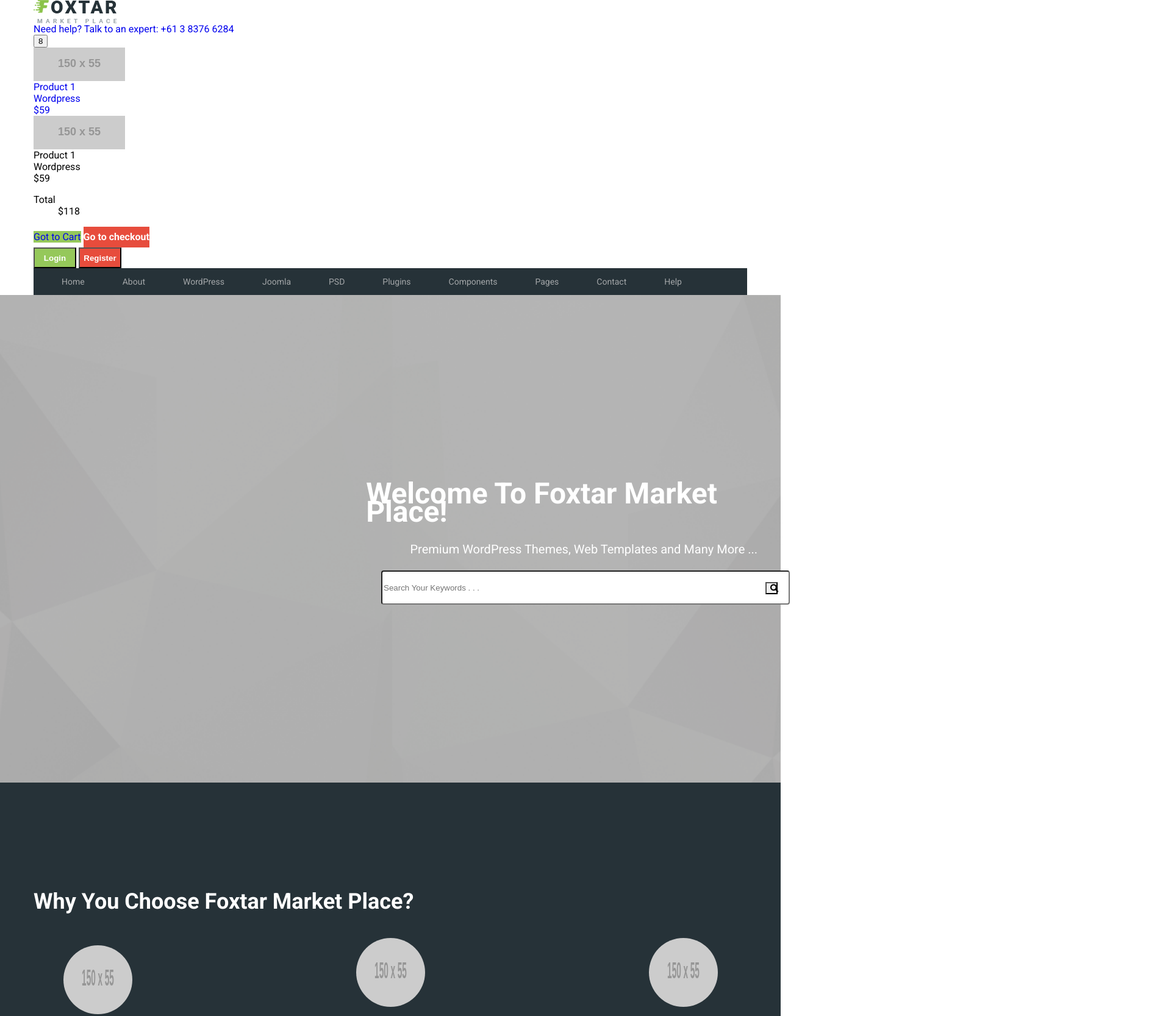
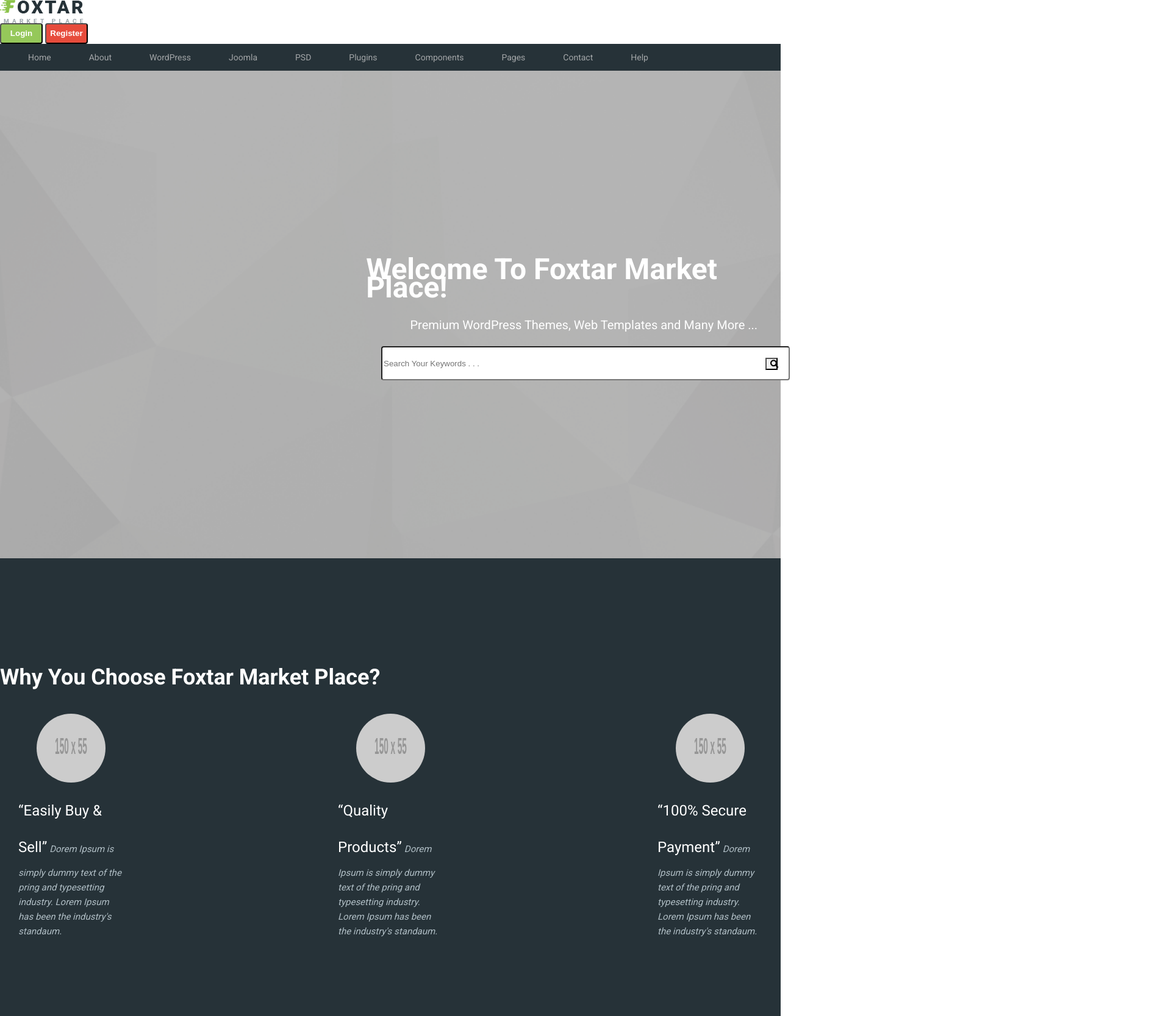
Before and after one commit to annaspas/online-store, a website: page src/home.html in a window 1280 px wide. Shown: the top 1667 px of the page at 61% size, 1920 px wide, since content can reach past the window. Drawn offline with nearby package versions, Linux system fonts and the light colour scheme; files that its build step writes are made by us from their sources; placeholder pictures from the web are drawn by us.

Commit message:
reformat/refactor

```diff
--- a/src/home.html
+++ b/src/home.html
@@ -16,50 +16,9 @@
             <div class="container">
                 <div class="header-top">
                     <span class="logo">
-                            <img src="images/logo.png" alt="foxstart market place" width="137">
+                        <img src="images/logo.png" alt="foxstart market place" width="137"/>
                     </span>
                     <div class="header_tools">
-                                <div class="header_call">
-                                    <a class="header_call-link" href="=tel:+61383766284"><span class="red">Need help?</span> Talk to an expert: +61 3 8376 6284</a>
-                                </div>
-                                <div class="header_dropdown">
-                                    <button class="header_dropdown-btns">
-                                        <span class="header_dropdown-count">8</span>
-                                    </button>
-                                <div class="header_dropdown-main">
-                                    <ul class="header_product-list">
-                                        <li class="header_product-item">
-                                            <a href="#" class="header_product">
-                                                <div class="header_product-img">
-                                                    <img src="https://via.placeholder.com/150/55/#d4d4d4/#d4d4d4" alt="image description">
-                                                </div>
-                                                <div class="header_product-info">
-                                                    <div class="header_product-title">Product 1</div>
-                                                    <div class="header_product-category">Wordpress</div>
-                                            <div class="header_product-price">$59</div>
-                                        </div>
-                                    </a>
-                                </li>
-                                <li class="header_product-item">
-                                    <a href="#" class="header_product"></a></li>
-                                        <div class="header_product-img">
-                                            <img src="https://via.placeholder.com/150/55/#d4d4d4/#d4d4d4" alt="image description">
-                                        </div>
-                                        <div class="header_product-info">
-                                            <div class="header_product-title">Product 1</div>
-                                            <div class="header_product-category">Wordpress</div>
-                                            <div class="header_product-price">$59</div>
-                                            </div>                                    </ul>
-                                <dl class="header_product-total">
-                                    <dt>Total</dt>
-                                    <dd>$118</dd>
-                                        </dl>
-                                        <div class="header_products-btns">
-                                            <a href="/" class="btn_base">Got to Cart</a>
-                                            <a href="/" class="btn btn_warn">Go to checkout</a>
-                                    </div>
-                                </div>
-                            </div>
                         <div class="header_btns">
                             <button class="btn btn_base btn--radius">Login</button>
                             <button class="btn btn_warn btn--radius">Register</button>
@@ -85,48 +44,50 @@
                 </div>
             </div>
         </header>
+
         <main class="main">
             <section class="section_hero">
-                    <div class="hero" id="bg" style="background-image: url('images/bg.png'); filter: grayscale(90%) ">
-                        <div class="container">
-                            <div class="hero_content">
+                <div class="hero" style="background-image: url('images/bg.png');">
                     <h1>Welcome To Foxtar Market Place!</h1>
                     <div class="hero_text">Premium WordPress Themes, Web Templates and Many More ...</div>
                     <div class="search-container">
                         <form action="/action_page.php">
-                                        <input class="input" type="text" placeholder="Search Your Keywords . . ." name="search">
-                                        <button class="btn_search" type="submit"><i class="fa fa-search"></i></button>
+                            <input class="input" type="text" placeholder="Search Your Keywords . . ."
+                                   name="search">
+                            <button type="submit"><i class="fa fa-search"></i></button>
                         </form>
                     </div>
                 </div>
-                        </div>
-                    </div>
             </section>
+
             <section class="section_services">
                 <div class="services">
                     <div class="container">
                         <h2>Why You Choose Foxtar Market Place?</h2>
                         <div class="row">
                             <ul class="tabs_list">
-                                        <li class="tabs_list-item">
+                                <li>
                                     <img src="https://via.placeholder.com/150/55/#d4d4d4/#d4d4d4" alt="image_choice">
                                     <blockquote>
                                         <q>Easily Buy & Sell</q>
-                                                <cite>Dorem Ipsum is simply dummy text of the pring and typesetting industry. Lorem Ipsum has been the industry's standaum.</cite>
+                                        <cite>Dorem Ipsum is simply dummy text of the pring and typesetting industry.
+                                            Lorem Ipsum has been the industry's standaum.</cite>
                                     </blockquote>
                                 </li>
-                                        <li class="tabs_list-item">
+                                <li>
                                     <img src="https://via.placeholder.com/150/55/#d4d4d4/#d4d4d4" alt="image_choice">
                                     <blockquote>
                                         <q>Quality Products</q>
-                                                <cite>Dorem Ipsum is simply dummy text of the pring and typesetting industry. Lorem Ipsum has been the industry's standaum.</cite>
+                                        <cite>Dorem Ipsum is simply dummy text of the pring and typesetting industry.
+                                            Lorem Ipsum has been the industry's standaum.</cite>
                                     </blockquote>
                                 </li>
-                                        <li class="tabs_list-item">
+                                <li>
                                     <img src="https://via.placeholder.com/150/55/#d4d4d4/#d4d4d4" alt="image_choice">
                                     <blockquote>
                                         <q>100% Secure Payment</q>
-                                                <cite>Dorem Ipsum is simply dummy text of the pring and typesetting industry. Lorem Ipsum has been the industry's standaum.</cite>
+                                        <cite>Dorem Ipsum is simply dummy text of the pring and typesetting industry.
+                                            Lorem Ipsum has been the industry's standaum.</cite>
                                     </blockquote>
                                 </li>
                             </ul>
@@ -135,7 +96,10 @@
                 </div>
             </section>
         </main>
-            <footer class="footer"></footer>
+
+        <footer class="footer">
+
+        </footer>
     </div>
 </div>
 <script src="js/main.min.js"></script>
--- a/src/styles/blocks/_buttons.scss
+++ b/src/styles/blocks/_buttons.scss
@@ -22,4 +22,8 @@
   &:active {
     background-color: $btn-warn-bg;
   }
+
+  &--radius {
+    border-radius: $btn-radius;
   }
+}
--- a/src/styles/common/_base.scss
+++ b/src/styles/common/_base.scss
@@ -25,8 +25,8 @@
 
 .container {
   width: 100%;
-    max-width: 1200px;
-    padding: 0 15px;
+  //max-width: 1200px;
+  //padding: 0 15px;
   margin: 0 auto;
 }
 
@@ -46,9 +46,6 @@
     background-position: 50% bottom;
     display: flex;
     align-items: center;
-    }
-
-    #bg {
     position: relative;
     z-index: 2;
     top: 0;
@@ -56,11 +53,11 @@
     min-width: 100%;
     min-height: 100%;
     background-size: cover;
-    }
+    filter: grayscale(90%);
 
-    .hero_content h1 {
+    h1 {
       font-size: 48px;
-        font-family: "Roboto";
+      font-family: $base-f-family;
       color: rgb(255, 255, 255);
       font-weight: bold;
       line-height: 0.625;
@@ -73,7 +70,7 @@
 
     .hero_text {
       font-size: 20px;
-        font-family: "Roboto";
+      font-family: $base-f-family;
       color: rgb(255, 255, 255);
       line-height: 1.5;
       text-align: left;
@@ -87,12 +84,11 @@
       position: absolute;
       left: 0px;
       top: 0px;
-        width: 1920px;
-        height: 5485px;
+      //width: 1920px;
+      //height: 5485px;
       z-index: 488;
-    }
 
-    .search-container .input {
+      .input {
         border-radius: 4px;
         background-color: rgb(255, 255, 255);
         position: absolute;
@@ -103,9 +99,9 @@
         z-index: 485;
       }
 
-    .search-container .placeholder {
+      .placeholder {
         font-size: 14px;
-        font-family: "Roboto";
+        font-family: $base-f-family;
         color: rgb(144, 164, 174);
         line-height: 2.143;
         text-align: left;
@@ -115,7 +111,7 @@
         z-index: 487;
       }
 
-    .search-container button {
+      button {
         background-image: url("Layer 186.png");
         position: absolute;
         left: 1255px;
@@ -125,7 +121,8 @@
         z-index: 486;
       }
 
-    .search-container .fa fa-search {
+      .fa {
+        .fa-search {
           border-radius: 4px;
           background-color: rgb(255, 255, 255);
           position: absolute;
@@ -136,20 +133,21 @@
           z-index: 485;
         }
       }
+    }
+  }
+}
 
 // section_services styles
-
 .section_services {
   .services {
     background-color: #263238;
     position: relative;
     padding-top: 135px;
     padding-bottom: 135px;
-    }
 
-    .services h2 {
+    h2 {
       font-size: 36px;
-        font-family: "Roboto";
+      font-family: $base-f-family;
       color: rgb(255, 255, 255);
       font-weight: bold;
       line-height: 1.667;
@@ -158,40 +156,31 @@
       top: 3062.197px;
     }
 
-    .services .tabs_list {
+    .tabs_list {
       display: flex;
       justify-content: space-between;
       align-items: center;
       margin-bottom: 20px;
-
     }
 
-    .services .tabs_list-item {
+    li {
       display: flex;
       flex-wrap: wrap;
       justify-content: center;
       width: 20%;
       padding: 0 5px;
-    }
 
-    .services .tabs_list-item img {
+      img {
         border-radius: 50%;
         left: 506px;
         top: 3142px;
         width: 113px;
         height: 113px;
       }
-    .services .tabs_link.tab-active {
-        opacity: 1;
-    }
-
-    .services .tabs_content-item:not(.tab-active) {
-        display: none;
-    }
 
       q {
         font-size: 24px;
-        font-family: "Roboto";
+        font-family: $base-f-family;
         color: rgb(255, 255, 255);
         line-height: 2.5;
         text-align: left;
@@ -201,7 +190,7 @@
 
       cite {
         font-size: 15px;
-        font-family: "Roboto";
+        font-family: $base-f-family;
         color: rgb(176, 190, 197);
         line-height: 1.6;
         text-align: center;
@@ -210,6 +199,16 @@
         width: 318px;
         height: 62px;
       }
+    }
+
+    //.tabs_link.tab-active {
+    //    opacity: 1;
+    //}
+    //
+    //.tabs_content-item:not(.tab-active) {
+    //    display: none;
+    //}
+
 
     .row {
       margin: 0 -15px;
@@ -221,3 +220,4 @@
       padding: 0 15px;
     }
   }
+}
--- a/src/styles/common/_recover.scss
+++ b/src/styles/common/_recover.scss
@@ -151,7 +151,8 @@
   margin: 0;
   padding: 0;
 }
-a{
+
+a {
   text-decoration: none;
   outline: none;
 }
```
Also changed, not shown: src/styles/blocks/_header.scss (+6 -3 lines). Lines whose indentation alone changed are shown as unchanged.
